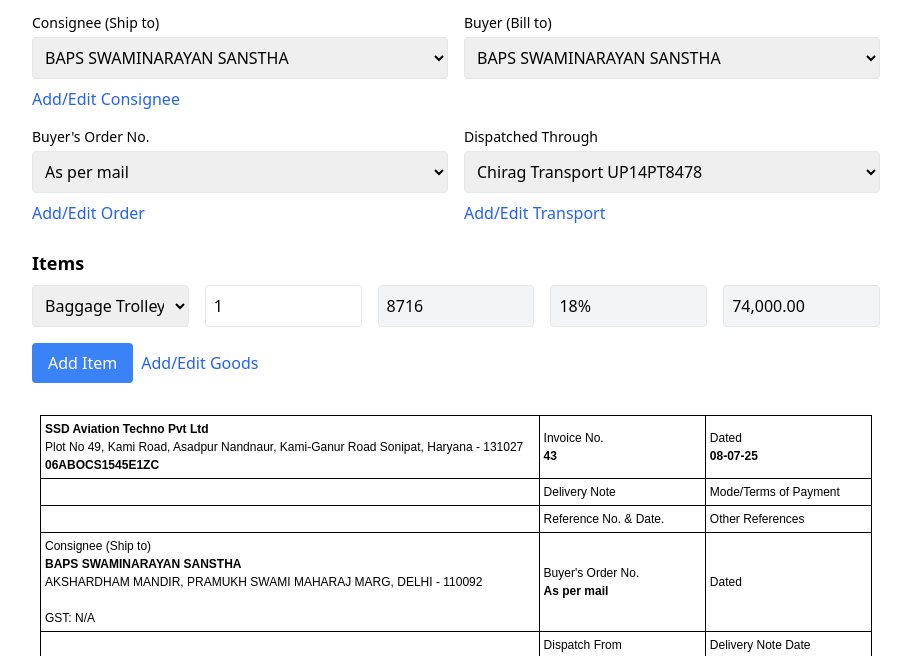
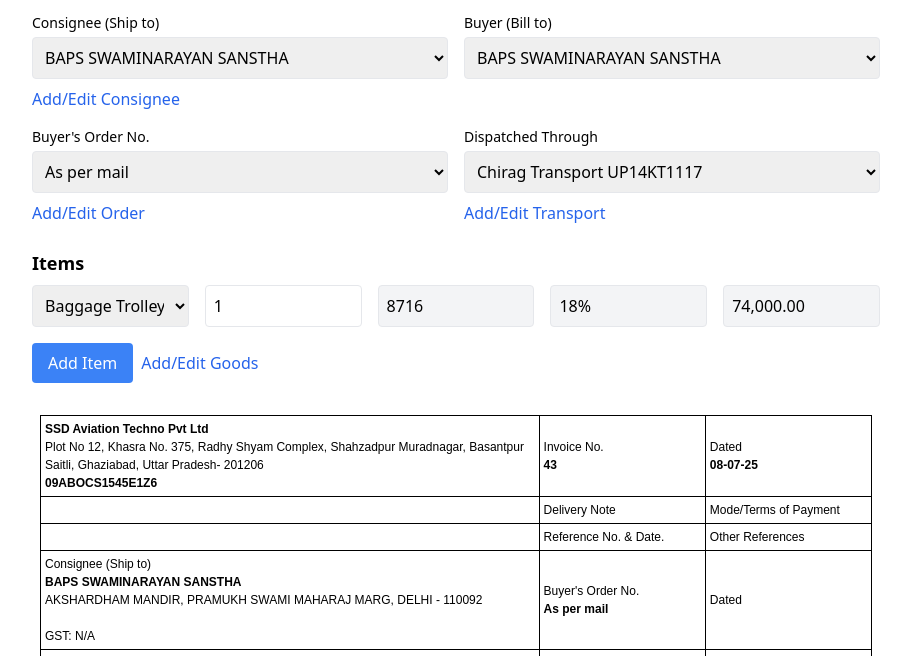
Before and after one commit to blckF4NG/invoiceGenerator, a plain HTML site: page index.html in a window 1280 px wide. Shown: the part 141-797 px from the top of the page, without its empty margins (184-1095 px from the left). Drawn offline with nearby package versions, Linux system fonts and the light colour scheme.

Commit message:
Update index.html

```diff
--- a/index.html
+++ b/index.html
@@ -37,6 +37,7 @@
       { name: "INDOTHAI KOLKATA PRIVATE LIMITED", address: "Netaji Subhash Chandra Bose International Airport, Airport Service Rd, International Airport, Dum Dum, Kolkata, West Bengal - 700052", gst: ""},
       { name: "INDOTHAI BHUBANESHWAR PVT. LTD.", address: "GROUND FLOOR, VIM-610, SAILASHREE VIHAR, CHANDRA SHEKHARPUR, BHUBANESHWAR, KHORDH, ODISHA- 751021", gst: "21AAGCI0848D1Z2"},
       { name: " INDOTHAI BHUBANESHWAR PRIVATE LIMITED", address: "Biju Patnaik International Airport, Aerodrome Area, Bhubaneshwar Airport, Odisha - 751020", gst: ""},
+      { name: "BIRD AIRPORT SERVICES (MOHALI) PRIVATE LIMITED", address: "Departure Upper Level, Room No 5, New Civil Air Terminal, Chandigarh International Airport, Jhurheri, Mohali, SAS Nagar, Punjab, 140306", gst: " 03AAJCB7598L1Z2"},
     ];
 
     const initialBuyers = [
@@ -51,6 +52,7 @@
       { name: "INDOTHAI KOLKATA PRIVATE LIMITED", address: "Netaji Subhash Chandra Bose International Airport, Airport Service Rd, International Airport, Dum Dum, Kolkata, West Bengal - 700052", gst: ""},
       { name: "INDOTHAI BHUBANESHWAR PVT. LTD.", address: "GROUND FLOOR, VIM-610, SAILASHREE VIHAR, CHANDRA SHEKHARPUR, BHUBANESHWAR, KHORDH, ODISHA- 751021", gst: "21AAGCI0848D1Z2"},
       { name: " INDOTHAI BHUBANESHWAR PRIVATE LIMITED", address: "Biju Patnaik International Airport, Aerodrome Area, Bhubaneshwar Airport, Odisha - 751020", gst: ""},
+      { name: "BIRD AIRPORT SERVICES (MOHALI) PRIVATE LIMITED", address: "Departure Upper Level, Room No 5, New Civil Air Terminal, Chandigarh International Airport, Jhurheri, Mohali, SAS Nagar, Punjab, 140306", gst: " 03AAJCB7598L1Z2"},
     ];
 
     const initialGoods = [
@@ -99,11 +101,12 @@
   { description: "TRANSMISSION FILTER", hsn: "8421", gstRate: 18, rate: "", per: "Nos." },
   { description: "AIR PRESSURE  VALVE", hsn: "8481", gstRate: 18, rate: "", per: "Nos." },
   { description: "PAINT LABOUR CHARGE ", hsn: "9987", gstRate: 18, rate: 20000, per: "Nos." },
-  { description: "ASSY ACCELETOR PEDAL UNIT", hsn: "870899", gstRate: 28, rate: 2300, per: "Nos." }
+  { description: "ASSY ACCELETOR PEDAL UNIT", hsn: "870899", gstRate: 28, rate: 2300, per: "Nos." },
+  { description: "Towable Passenger Ramp Universal B737 to A320", hsn: "842890", gstRate: 18, rate: 800000, per: "Nos." }
 ];
 
     const initialTransport = [
-      { name: "Chirag Transport UP14PT8478", destination: "Jewar International Airport" },
+      { name: "Chirag Transport UP14KT1117", destination: "Chandigarh International Airport" },
     ];
 
     const initialOrders = ["As per mail"];
@@ -640,9 +643,9 @@
                   { style: { width: "60%", verticalAlign: "top" } },
                   React.createElement("strong", null, "SSD Aviation Techno Pvt Ltd"),
                   React.createElement("br"),
-                  "Plot No 49, Kami Road, Asadpur Nandnaur, Kami-Ganur Road Sonipat, Haryana - 131027",
+                  "Plot No 12, Khasra No. 375, Radhy Shyam  Complex, Shahzadpur Muradnagar, Basantpur Saitli, Ghaziabad, Uttar Pradesh- 201206",
                   React.createElement("br"),
-                  React.createElement("strong", null, "06ABOCS1545E1ZC")
+                  React.createElement("strong", null, "09ABOCS1545E1Z6")
                 ),
                 React.createElement(
                   "td",
```
